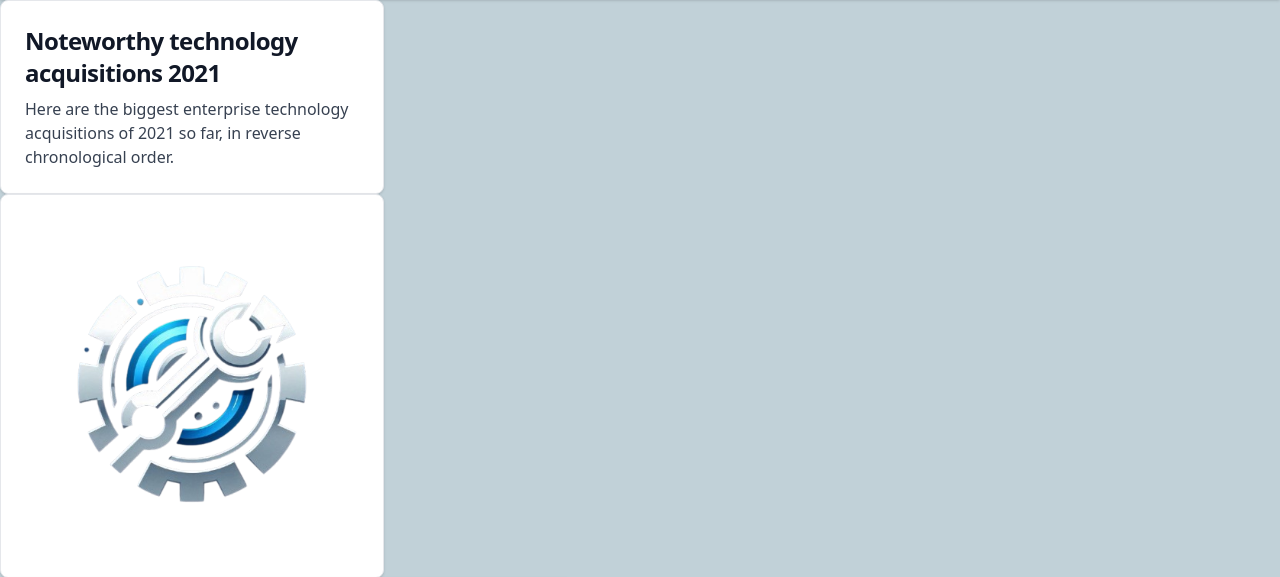
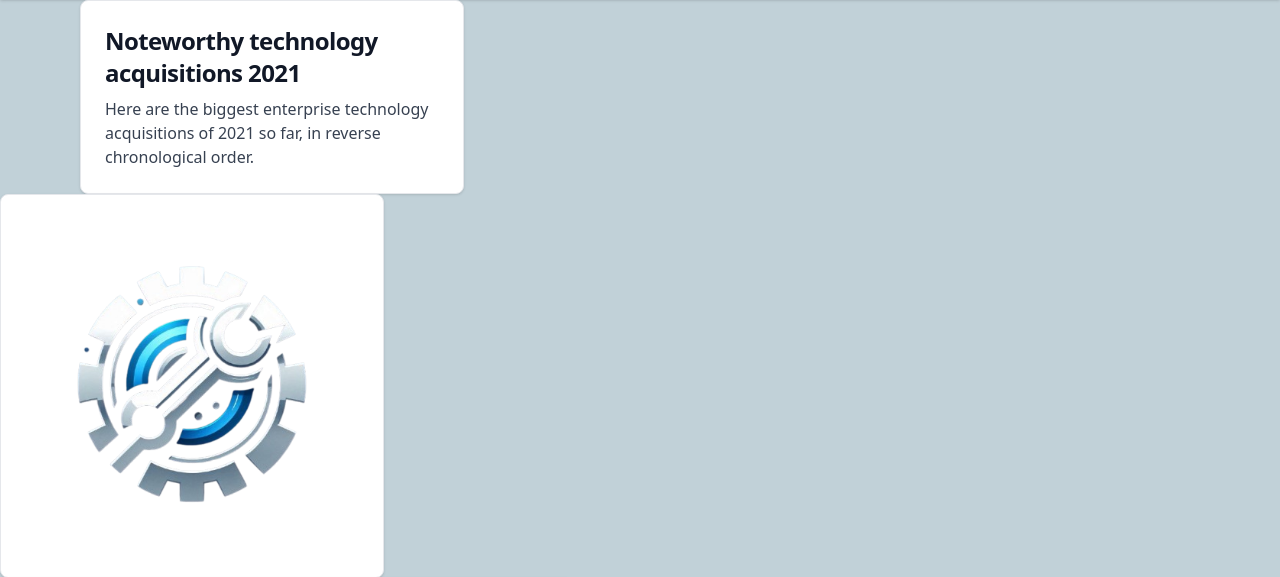
Before and after one commit to arnaugt25/Tot-Maquina, a PHP site: page /App/Views/maquina.php in a window 1280 px wide. Shown: the part 164-741 px from the top of the page. Run offline with PHP 8.4, Linux system fonts and the light colour scheme; style sheets or scripts are compiled from the project's sources; some libraries are stand-ins or nearby versions.

Commit message:
Cambio de diseño

```diff
--- a/App/Views/maquina.php
+++ b/App/Views/maquina.php
@@ -40,7 +40,7 @@
 
 
 
-  <a href="#" class="block max-w-sm p-6 bg-white border border-gray-200 rounded-lg shadow hover:bg-gray-100 dark:bg-gray-800 dark:border-gray-700 dark:hover:bg-gray-700">
+  <a href="#" class="ml-20 block max-w-sm p-6 bg-white border border-gray-200 rounded-lg shadow hover:bg-gray-100 dark:bg-gray-800 dark:border-gray-700 dark:hover:bg-gray-700">
     <h5 class="mb-2 text-2xl font-bold tracking-tight text-gray-900 dark:text-white">Noteworthy technology acquisitions 2021</h5>
     <p class="font-normal text-gray-700 dark:text-gray-400">Here are the biggest enterprise technology acquisitions of 2021 so far, in reverse chronological order.</p>
   </a>
@@ -58,5 +58,4 @@
   </a>
 
 </body>
-
 </html>
```
